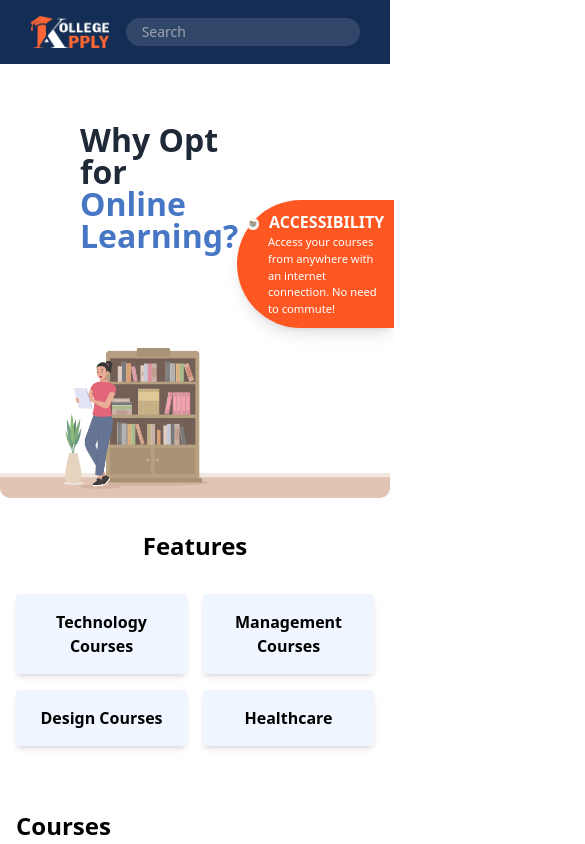
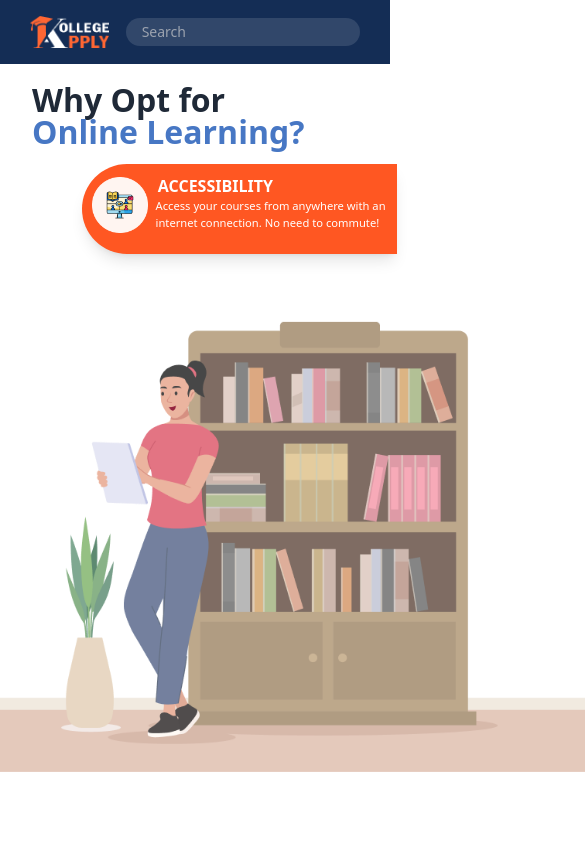
Before and after one commit to hemantyadav8006/college-apply, a React (Vite) app: page / in a window 390 px wide. Shown: the top 844 px of the page, 585 px wide, since content can reach past the window. Built offline with nearby package versions, Linux system fonts and the light colour scheme.

Commit message:
add herosection media

```diff
--- a/src/assets/css/HeroSection.css
+++ b/src/assets/css/HeroSection.css
@@ -54,26 +54,22 @@
 }
 .hero-image {
   bottom: -10em;
-  animation-name: slider;
-  animation-duration: 1s;
-  animation-timing-function: ease-in;
+  position: relative;
 }
 
 .hero-image img {
   max-width: 100%;
-  border-radius: 10px;
-  transition: all 0.3s ease-in;
+  animation: fadeZoom 1s ease-in-out;
 }
 
-@keyframes slider {
+@keyframes fadeZoom {
   0% {
     opacity: 0;
-    width: 0;
+    transform: translateY(20%);
   }
   100% {
     opacity: 1;
-    left: 0%;
-    width: 100%;
+    transform: translateY(0);
   }
 }
 
@@ -99,17 +95,31 @@
   }
   .component-item:not(.active) {
     display: none;
-    transform: translateX(-100%);
-    transition: opacity 0.5s ease, transform 0.5s ease;
+    opacity: 0;
+    transform: translateX(100%);
+    transition: all 0.5s ease, transform 0.5s ease;
   }
 
   .component-item.active {
     display: flex;
-    transform: translateX(0);
-    transition: display 0.5s ease, transform 0.5s ease;
+    opacity: 1;
+    /* transition: all 0.5s ease, transform 0.3s ease-in; */
+    animation: slideX 1s ease-in-out;
   }
+
+  @keyframes slideX {
+    0% {
+      opacity: 0;
+      transform: translateX(100%);
+    }
+    100% {
+      transform: translateX(0);
+      opacity: 1;
+    }
+  }
+
   .hero-image {
-    bottom: -10em;
+    bottom: -13em;
   }
   .component-item h3 {
     font-size: 1rem;
@@ -122,3 +132,38 @@
     margin-top: 8px;
   }
 }
+
+@media screen and (max-width: 430px) {
+  .hero-section {
+    margin-top: 0 !important;
+    margin-bottom: 36rem !important;
+  }
+  .hero-content {
+    display: block;
+  }
+
+  .hero-content h1 {
+    display: block;
+    margin-left: 2rem !important;
+  }
+
+  .components-list {
+    margin-top: 1rem;
+    margin-left: 5.3rem;
+    width: 80%;
+  }
+  .component-icon img {
+    margin-top: 3px;
+  }
+
+  .hero-image img {
+    margin-left: 260px;
+    width: 100%;
+    height: 100%;
+    transform: scale(3);
+  }
+
+  .hero-image {
+    bottom: -23em;
+  }
+}
--- a/src/components/HeroSection.jsx
+++ b/src/components/HeroSection.jsx
@@ -57,12 +57,12 @@ const HeroSection = () => {
           (component) => component.id === prev
         );
         const nextIndex =
-          (currentIndex + 1) % componentsData.length; // Loop back to the first component
+          (currentIndex + 1) % componentsData.length;
         return componentsData[nextIndex].id;
       });
-    }, 3000); // Change every 3 seconds
+    }, 3000);
 
-    return () => clearInterval(interval); // Cleanup interval on component unmount
+    return () => clearInterval(interval);
   }, []);
 
   const selectedData = componentsData.find(
@@ -82,7 +82,6 @@ const HeroSection = () => {
               className={`component-item align-middle shadow-lg rounded-l-full ${
                 selectedComponent === component.id ? "active" : ""
               }`}
-              // onClick={() => setSelectedComponent(component.id)}
             >
               <div className="component-icon"><img src={component.icon} alt="" /></div>
               <div className="flex flex-col box-title">
@@ -94,7 +93,7 @@ const HeroSection = () => {
         </div>
       </div>
 
-      <div className="hero-image absolute">
+      <div className="hero-image absolute animate-pulse">
         <img
         src={selectedData.image}
         alt={selectedData.title} />
```
